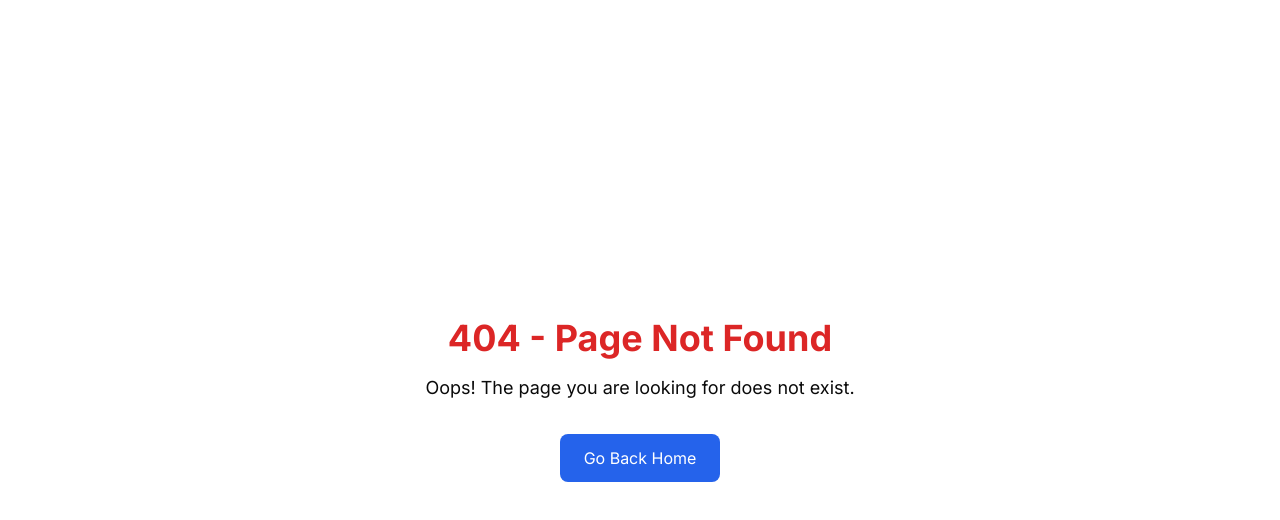
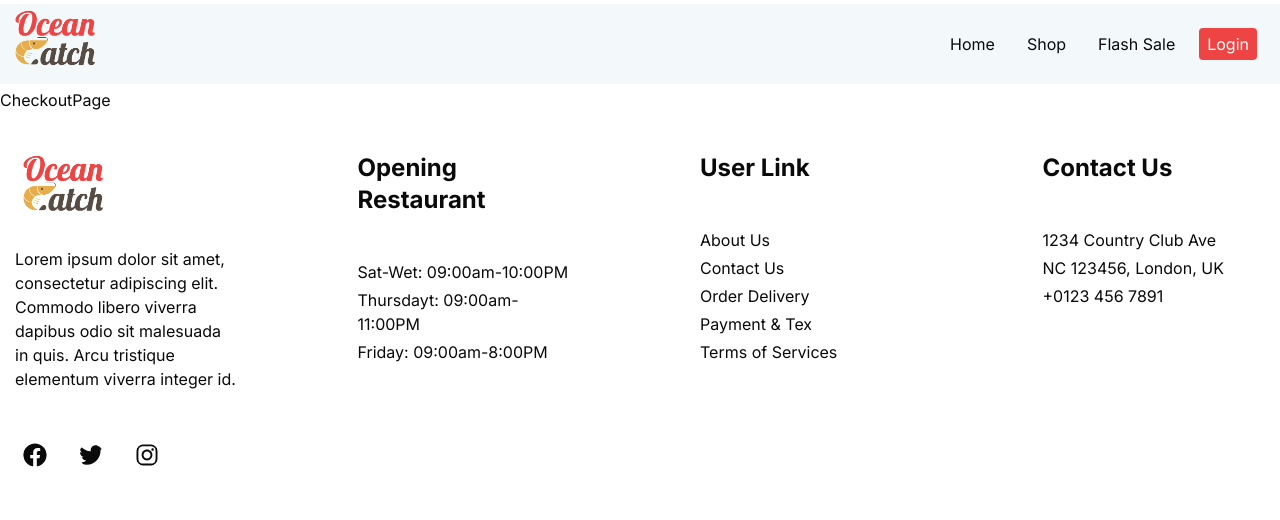
Before and after one commit to mahdimortuza/ocean-catch-client, a Next.js app: page /checkout in a window 1280 px wide. Before the commit this address had no page. Shown: the top 520 px of the page. Built offline with nearby package versions, Linux system fonts and the light colour scheme.

Commit message:
checkout page added

```diff
--- /dev/null
+++ b/src/app/(withCommonLayout)/checkout/page.tsx
@@ -0,0 +1,5 @@
+const CheckoutPage = () => {
+  return <div>CheckoutPage</div>;
+};
+
+export default CheckoutPage;
--- a/src/app/(withCommonLayout)/my-cart/page.tsx
+++ b/src/app/(withCommonLayout)/my-cart/page.tsx
@@ -51,6 +51,7 @@ const MyCartPage = () => {
               </div>
             </div>
 
+            <Link href="/checkout">
               <div className="flex flex-col mx-5  my-5 gap-3">
                 <button className="bg-yellow-500 hover:bg-yellow-600 text-white py-3 px-5 flex justify-between rounded-md">
                   <span>Proceed checkout</span>
@@ -58,6 +59,9 @@ const MyCartPage = () => {
                     <ScanLine />
                   </span>
                 </button>
+              </div>
+            </Link>
+            <div className="flex flex-col mx-5  my-5 gap-3">
               <button
                 onClick={() => handleClearCart()}
                 className="bg-red-600 hover:bg-red-500 text-white py-3 px-5 flex justify-between rounded-md"
```
Lines whose indentation alone changed are shown as unchanged.
